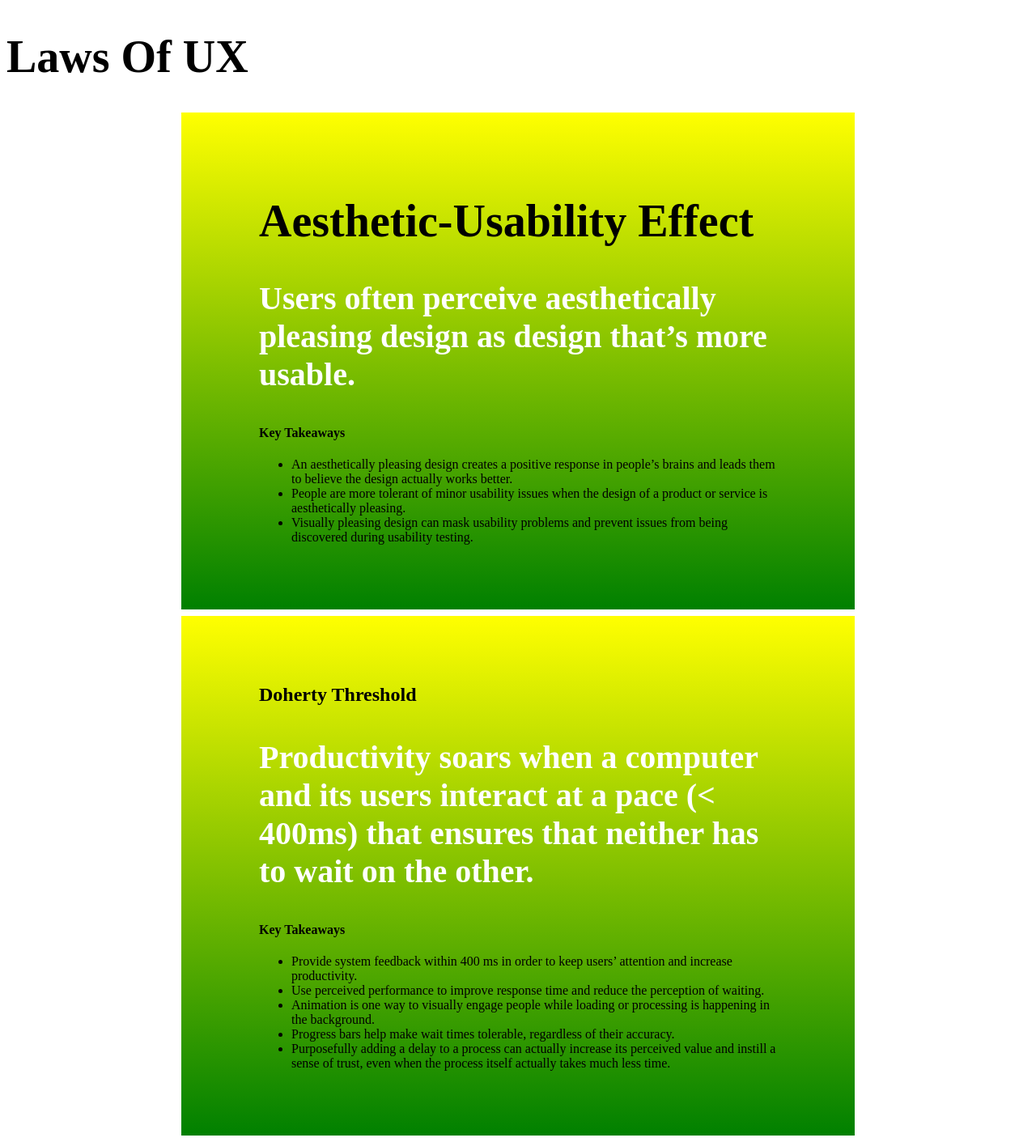
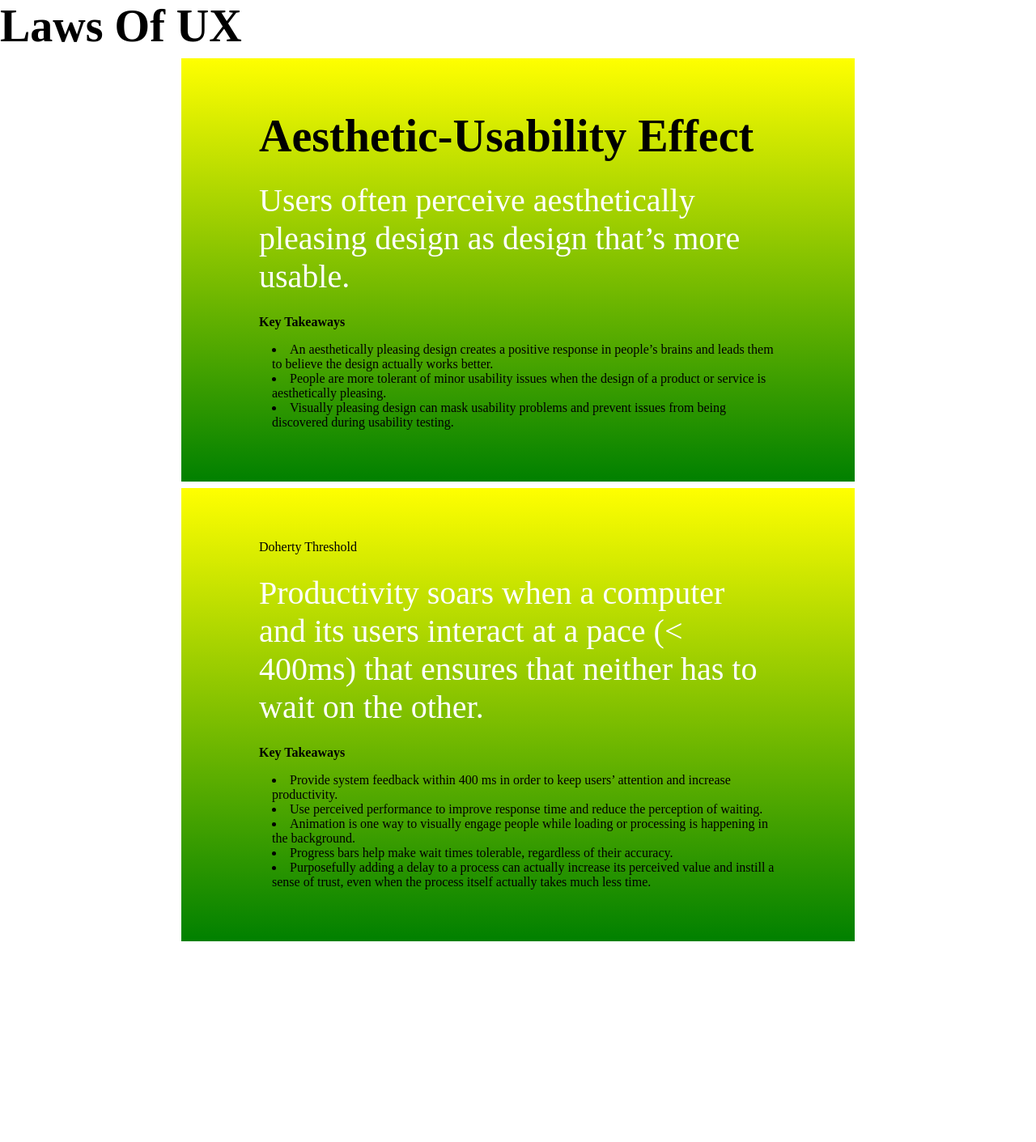
Before and after one commit to CodeCoreYVR/lab_solutions_bootcamp_sept_2022, a web app: file html_css_basics_i/make_single_column_page/index.html in a window 1280 px wide. Shown: the whole page at 81% size. After the commit the page ends 1163 px from the top, so only its background shows below. Run offline with its HTML, style and script files only (its server is not run), Linux system fonts and the light colour scheme.

Commit message:
added reset.css, bullet points and margins between divs

```diff
--- a/html_css_basics_i/make_single_column_page/css/index.css
+++ b/html_css_basics_i/make_single_column_page/css/index.css
@@ -1,3 +1,5 @@
+@import url('reset.css');
+
 .outer-container {
 
 }
@@ -17,9 +19,8 @@
   margin-top: 1vh;
 }
 
-.inner-box {
-  /* position: relative; */
-  /* margin: auto; */
+.inner-box:nth-of-type(1n+2) {
+  margin-top: 3vh;
 }
 
 .list {
@@ -39,4 +40,11 @@
 h4 {
   font-size: 2vh;
   font-weight: bold;
+  margin-bottom: 2vh;
 }
+
+ul {
+  list-style-type: disc;
+  list-style-position: inside;
+  padding-left: 1em;
+}
--- /dev/null
+++ b/html_css_basics_i/make_single_column_page/css/reset.css
@@ -0,0 +1,43 @@
+/* HTML5 display-role reset for older browsers */
+article, aside, details, figcaption, figure,
+footer, header, hgroup, menu, nav, section {
+	display: block;
+}
+blockquote, q {
+	quotes: none;
+}
+blockquote:before, blockquote:after,
+q:before, q:after {
+	content: '';
+	content: none;
+}
+body {
+	line-height: 1;
+}
+ol, ul {
+	list-style: none;
+}
+table {
+	border-collapse: collapse;
+	border-spacing: 0;
+}
+html, body, div, span, applet, object, iframe,
+h1, h2, h3, h4, h5, h6, p, blockquote, pre,
+a, abbr, acronym, address, big, cite, code,
+del, dfn, em, img, ins, kbd, q, s, samp,
+small, strike, strong, sub, sup, tt, var,
+b, u, i, center,
+dl, dt, dd, ol, ul, li,
+fieldset, form, label, legend,
+table, caption, tbody, tfoot, thead, tr, th, td,
+article, aside, canvas, details, embed,
+figure, figcaption, footer, header, hgroup,
+menu, nav, output, ruby, section, summary,
+time, mark, audio, video {
+	margin: 0;
+	padding: 0;
+	border: 0;
+	font-size: 100%;
+	font: inherit;
+	vertical-align: baseline;
+}
```
